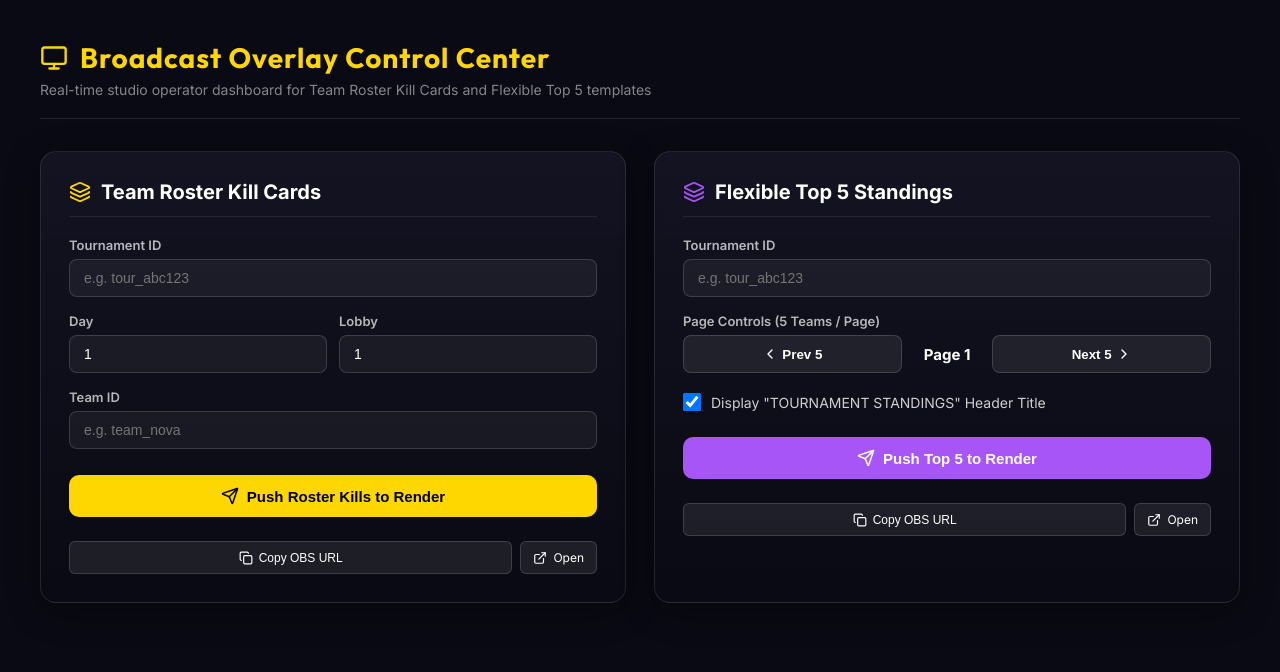
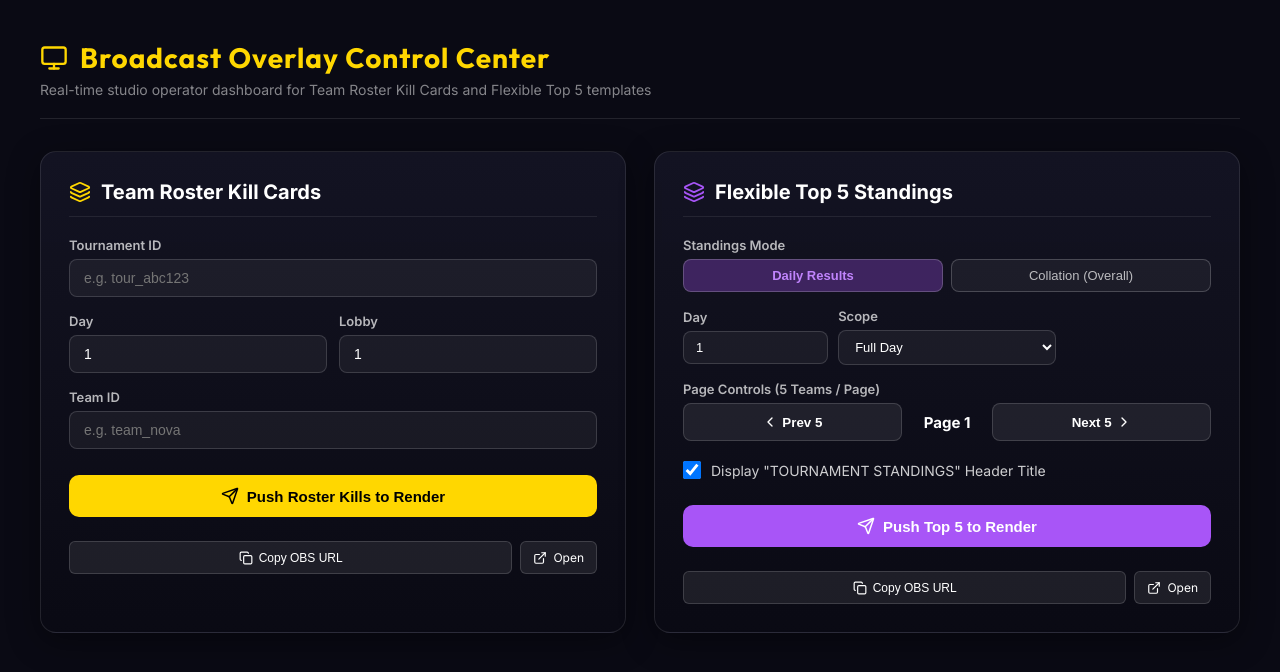
Before and after one commit to heaven-afk/overlay-engine, a Next.js app: page /overlay/control/dashboard in a window 1280 px wide. Shown: the top 672 px of the page. Built offline with nearby package versions, Linux system fonts and the light colour scheme; no server answers; the database is empty; a web font is replaced by a local one.

Commit message:
feat(overlay): add Daily vs Collation modes and Lobby filtering to Flexible Top 5

```diff
--- a/src/app/overlay/control/dashboard/page.tsx
+++ b/src/app/overlay/control/dashboard/page.tsx
@@ -22,6 +22,10 @@ export default function OverlayControlDashboardPage() {
 
   // Panel B State (Flexible Top 5)
   const [top5TournamentId, setTop5TournamentId] = useState('');
+  const [top5Mode, setTop5Mode] = useState<'daily' | 'collation'>('daily');
+  const [top5Day, setTop5Day] = useState(1);
+  const [top5LobbyMode, setTop5LobbyMode] = useState<'full_day' | 'single_lobby'>('full_day');
+  const [top5Lobby, setTop5Lobby] = useState<number | ''>('');
   const [top5Page, setTop5Page] = useState(1);
   const [showTitle, setShowTitle] = useState(true);
   const [sendingTop5, setSendingTop5] = useState(false);
@@ -37,6 +41,10 @@ export default function OverlayControlDashboardPage() {
 
     if (overlayState?.flexibleTop5) {
       setTop5TournamentId(overlayState.flexibleTop5.tournamentId || '');
+      setTop5Mode(overlayState.flexibleTop5.mode || 'daily');
+      setTop5Day(overlayState.flexibleTop5.day || 1);
+      setTop5LobbyMode(overlayState.flexibleTop5.lobbyMode || 'full_day');
+      setTop5Lobby(overlayState.flexibleTop5.lobby || '');
       setTop5Page(overlayState.flexibleTop5.page || 1);
       setShowTitle(overlayState.flexibleTop5.showTitle ?? true);
     }
@@ -44,7 +52,7 @@ export default function OverlayControlDashboardPage() {
 
   const origin = typeof window !== 'undefined' ? window.location.origin : '';
   const rosterRenderUrl = `${origin}/overlay/render/team-roster-kills?tournamentId=${tournamentId}&day=${day}&lobby=${lobby}&teamId=${teamId}`;
-  const top5RenderUrl = `${origin}/overlay/render/flexible-top5?tournamentId=${top5TournamentId}&page=${top5Page}&showTitle=${showTitle ? '1' : '0'}`;
+  const top5RenderUrl = `${origin}/overlay/render/flexible-top5?tournamentId=${top5TournamentId}&mode=${top5Mode}&day=${top5Day}&lobbyMode=${top5LobbyMode}${top5Lobby ? `&lobby=${top5Lobby}` : ''}&page=${top5Page}&showTitle=${showTitle ? '1' : '0'}`;
 
   const handleSendRoster = async () => {
     if (!tournamentId || !teamId) {
@@ -75,10 +83,18 @@ export default function OverlayControlDashboardPage() {
     try {
       await updateState({
         activeTemplate: 'flexible-top5',
-        flexibleTop5: { tournamentId: top5TournamentId, page: targetPage, showTitle },
+        flexibleTop5: {
+          tournamentId: top5TournamentId,
+          mode: top5Mode,
+          day: top5Day,
+          lobbyMode: top5LobbyMode,
+          lobby: top5LobbyMode === 'single_lobby' && top5Lobby !== '' ? Number(top5Lobby) : undefined,
+          page: targetPage,
+          showTitle,
+        },
       });
       setTop5Page(targetPage);
-      showToast(`Flexible Top 5 (Page ${targetPage}) pushed to broadcast render!`, 'success');
+      showToast(`Flexible Top 5 (${top5Mode.toUpperCase()}, Page ${targetPage}) pushed to broadcast render!`, 'success');
     } catch (err: any) {
       showToast('Failed to update overlay state: ' + err.message, 'error');
     } finally {
@@ -268,18 +284,87 @@ export default function OverlayControlDashboardPage() {
             </div>
 
             <div style={{ display: 'flex', flexDirection: 'column', gap: '16px' }}>
+              {/* Mode Toggle */}
               <div>
                 <label style={{ display: 'block', fontSize: '13px', fontWeight: 600, color: 'rgba(255,255,255,0.7)', marginBottom: '6px' }}>
-                  Tournament ID
+                  Standings Mode
                 </label>
-                <input
-                  type="text"
-                  placeholder="e.g. tour_abc123"
-                  value={top5TournamentId}
-                  onChange={(e) => setTop5TournamentId(e.target.value)}
-                  style={{ width: '100%', padding: '10px 14px', backgroundColor: 'rgba(255,255,255,0.05)', border: '1px solid rgba(255,255,255,0.15)', borderRadius: '8px', color: '#fff', fontSize: '14px' }}
-                />
+                <div style={{ display: 'flex', gap: '8px' }}>
+                  <button
+                    type="button"
+                    onClick={() => setTop5Mode('daily')}
+                    style={{
+                      flex: 1,
+                      padding: '8px 12px',
+                      borderRadius: '8px',
+                      border: '1px solid rgba(255,255,255,0.2)',
+                      background: top5Mode === 'daily' ? 'rgba(168, 85, 247, 0.3)' : 'rgba(255,255,255,0.05)',
+                      color: top5Mode === 'daily' ? '#C084FC' : 'rgba(255,255,255,0.7)',
+                      fontWeight: top5Mode === 'daily' ? 700 : 500,
+                      fontSize: '13px',
+                      cursor: 'pointer',
+                    }}
+                  >
+                    Daily Results
+                  </button>
+                  <button
+                    type="button"
+                    onClick={() => setTop5Mode('collation')}
+                    style={{
+                      flex: 1,
+                      padding: '8px 12px',
+                      borderRadius: '8px',
+                      border: '1px solid rgba(255,255,255,0.2)',
+                      background: top5Mode === 'collation' ? 'rgba(168, 85, 247, 0.3)' : 'rgba(255,255,255,0.05)',
+                      color: top5Mode === 'collation' ? '#C084FC' : 'rgba(255,255,255,0.7)',
+                      fontWeight: top5Mode === 'collation' ? 700 : 500,
+                      fontSize: '13px',
+                      cursor: 'pointer',
+                    }}
+                  >
+                    Collation (Overall)
+                  </button>
+                </div>
               </div>
+
+              {/* Day & Lobby controls — only when Daily mode selected */}
+              {top5Mode === 'daily' && (
+                <div style={{ display: 'grid', gridTemplateColumns: '1fr 1.5fr 1fr', gap: '10px', alignItems: 'center' }}>
+                  <div>
+                    <label style={{ display: 'block', fontSize: '13px', fontWeight: 600, color: 'rgba(255,255,255,0.7)', marginBottom: '6px' }}>Day</label>
+                    <input
+                      type="number"
+                      min={1}
+                      value={top5Day}
+                      onChange={(e) => setTop5Day(Math.max(1, parseInt(e.target.value, 10) || 1))}
+                      style={{ width: '100%', padding: '8px 12px', backgroundColor: 'rgba(255,255,255,0.05)', border: '1px solid rgba(255,255,255,0.15)', borderRadius: '8px', color: '#fff', fontSize: '13px' }}
+                    />
+                  </div>
+                  <div>
+                    <label style={{ display: 'block', fontSize: '13px', fontWeight: 600, color: 'rgba(255,255,255,0.7)', marginBottom: '6px' }}>Scope</label>
+                    <select
+                      value={top5LobbyMode}
+                      onChange={(e) => setTop5LobbyMode(e.target.value as any)}
+                      style={{ width: '100%', padding: '8px 12px', backgroundColor: 'rgba(255,255,255,0.05)', border: '1px solid rgba(255,255,255,0.15)', borderRadius: '8px', color: '#fff', fontSize: '13px' }}
+                    >
+                      <option value="full_day">Full Day</option>
+                      <option value="single_lobby">Single Lobby</option>
+                    </select>
+                  </div>
+                  {top5LobbyMode === 'single_lobby' && (
+                    <div>
+                      <label style={{ display: 'block', fontSize: '13px', fontWeight: 600, color: 'rgba(255,255,255,0.7)', marginBottom: '6px' }}>Lobby</label>
+                      <input
+                        type="number"
+                        min={1}
+                        value={top5Lobby}
+                        onChange={(e) => setTop5Lobby(e.target.value === '' ? '' : Math.max(1, parseInt(e.target.value, 10) || 1))}
+                        style={{ width: '100%', padding: '8px 12px', backgroundColor: 'rgba(255,255,255,0.05)', border: '1px solid rgba(255,255,255,0.15)', borderRadius: '8px', color: '#fff', fontSize: '13px' }}
+                      />
+                    </div>
+                  )}
+                </div>
+              )}
 
               <div>
                 <label style={{ display: 'block', fontSize: '13px', fontWeight: 600, color: 'rgba(255,255,255,0.7)', marginBottom: '6px' }}>
--- a/src/hooks/useOverlayState.ts
+++ b/src/hooks/useOverlayState.ts
@@ -14,6 +14,11 @@ export interface OverlayStatePayload {
   };
   flexibleTop5?: {
     tournamentId: string;
+    mode?: 'daily' | 'collation';
+    day?: number;
+    lobbyMode?: 'full_day' | 'single_lobby';
+    lobby?: number;
+    groupId?: string;
     page: number;
     showTitle: boolean;
   };
```
Also changed, not shown: src/app/overlay/render/flexible-top5/page.tsx (+28 -4 lines), src/components/editor/FieldEditor.tsx (+6 -1 lines), src/components/templates/FlexibleTop5Graphic.tsx (+29 -2 lines).
